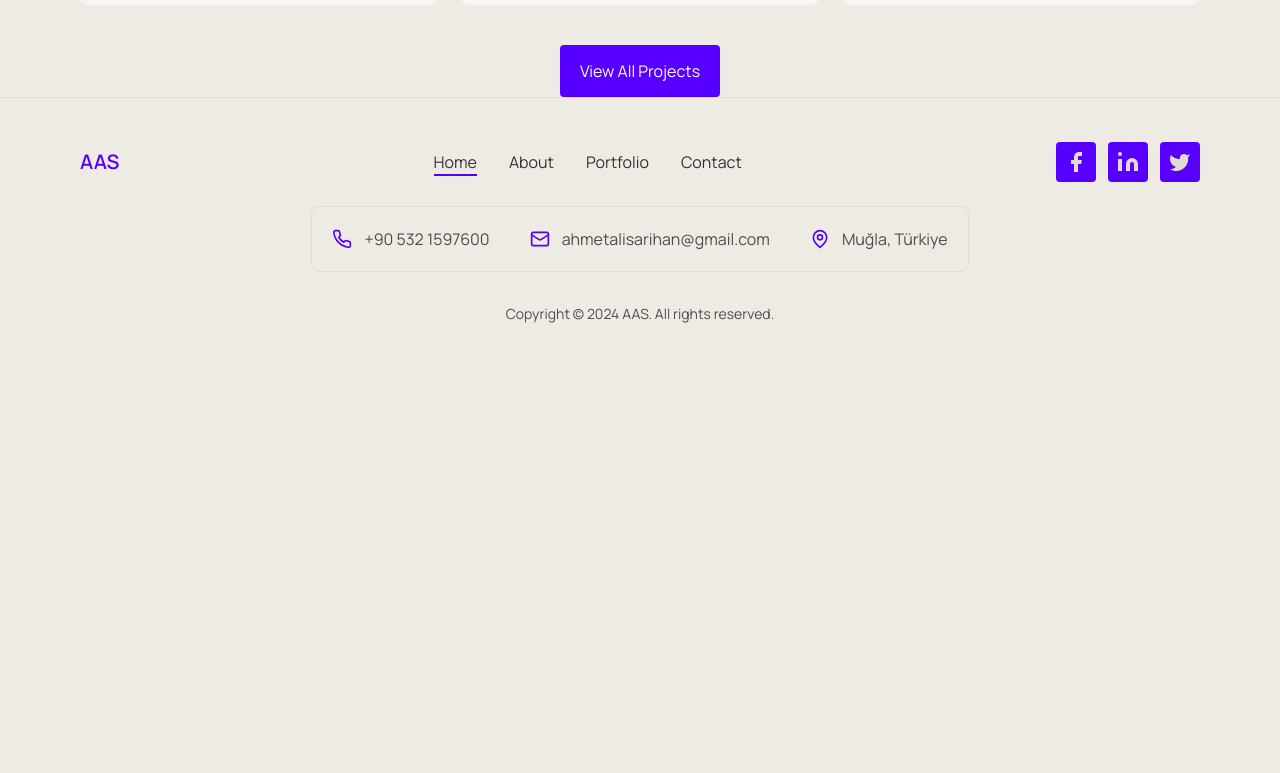
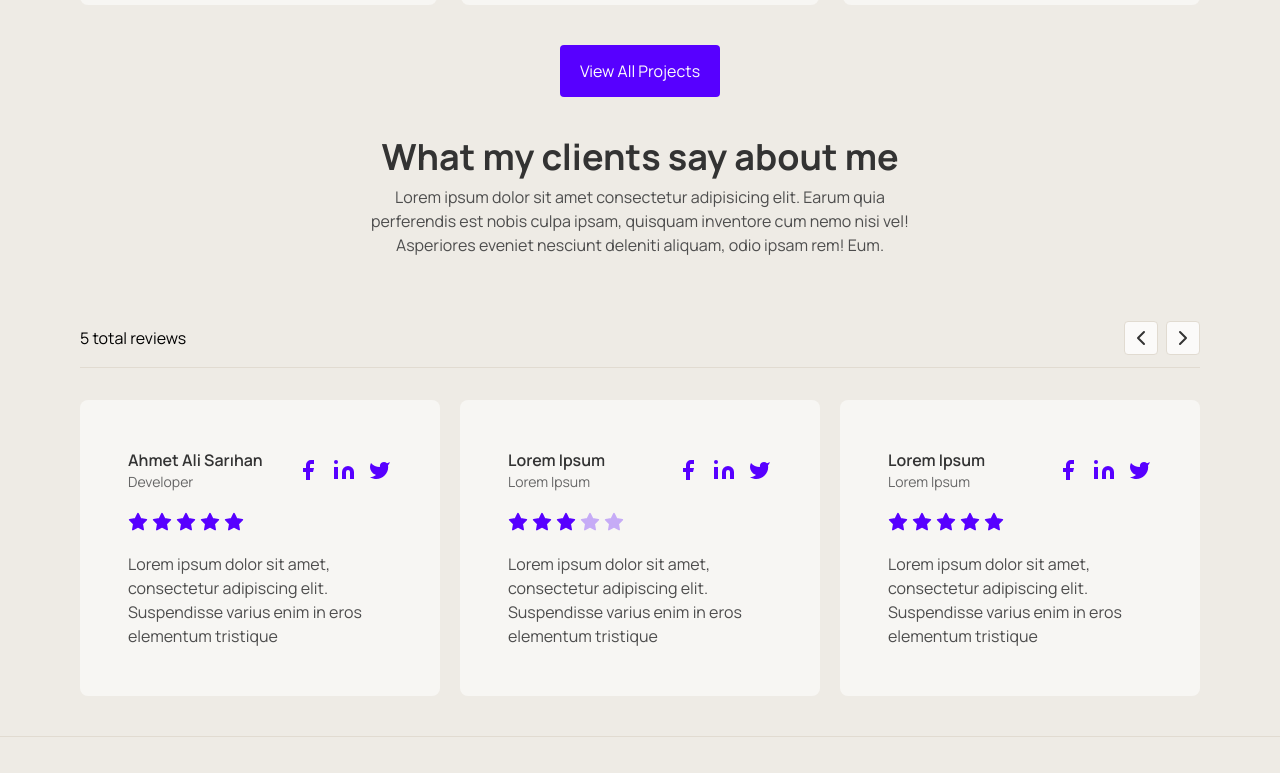
Before and after one commit to ahmetalisarihan/portfolio-next, a Next.js app: page / in a window 1280 px wide. Shown: the part 3687-4460 px from the top of the page. Before the commit the page ends 4051 px from the top, so only its background shows below. Built offline with nearby package versions, Linux system fonts and the light colour scheme.

Commit message:
Add testimonial section

```diff
--- a/app/(root)/(home)/page.tsx
+++ b/app/(root)/(home)/page.tsx
@@ -1,5 +1,6 @@
 import PortfolioItem from "@/components/PortfolioItem";
 import SectionHeading from "@/components/SectionHeading";
+import TestimonialSection from "@/components/TestimonialSection";
 import { benefits, portfolios, skills } from "@/constants";
 import { ArrowRight, Phone } from "lucide-react";
 import Image from "next/image";
@@ -123,6 +124,11 @@ const page = () => {
               View All Projects
               </Link>
       </section>
+
+      {/* testimonial section */}
+      <TestimonialSection />
+
+
     </>
   );
 };
--- /dev/null
+++ b/components/TestimonialSection.tsx
@@ -0,0 +1,112 @@
+"use client";
+
+import React, { useEffect, useRef, useState } from "react";
+import SectionHeading from "./SectionHeading";
+import { reviews } from "@/constants";
+import { ChevronLeft, ChevronRight, Star } from "lucide-react";
+import { Swiper, SwiperSlide } from "swiper/react";
+import { Swiper as SwiperType } from "swiper";
+import "swiper/css";
+import { useWindowSize } from "@/hooks/useWindowsSize";
+
+const TestimonialSection = () => {
+  const swiperRef = useRef<SwiperType>();
+  const [slidesPerView, setSlidesPerView] = useState(3);
+
+  const { width } = useWindowSize();
+  useEffect(() => {
+    if (width < 768) {
+      setSlidesPerView(1);
+    } else if (width < 1268) {
+      setSlidesPerView(2);
+    } else {
+      setSlidesPerView(3);
+    }
+  }, [width]);
+
+  return (
+    <section className="max-width section-padding">
+      <SectionHeading
+        title="What my clients say about me"
+        subtitle="Lorem ipsum dolor sit amet consectetur adipisicing elit. Earum quia perferendis est nobis culpa ipsam,
+          quisquam inventore cum nemo nisi vel! Asperiores eveniet nesciunt deleniti aliquam, odio ipsam rem! Eum."
+      />
+      <div>
+        <div className="pb-3 border-b border-peach flex justify-between items-center">
+          <p>{reviews.length} total reviews</p>
+          <div className="flex gap-2">
+            <button
+              className="bg-peach-200 border border-peach p-1 rounded text-grey-700"
+              onClick={() => swiperRef.current?.slidePrev()}
+            >
+              <ChevronLeft />
+            </button>
+            <button
+              className="bg-peach-200 border border-peach p-1 rounded text-grey-700"
+              onClick={() => swiperRef.current?.slideNext()}
+            >
+              <ChevronRight />
+            </button>
+          </div>
+        </div>
+        <div className="pt-8">
+          <Swiper
+            spaceBetween={20}
+            slidesPerView={slidesPerView}
+            loop={true}
+            onSwiper={(swiper) => (swiperRef.current = swiper)}
+          >
+            {reviews.map((review, index) => (
+              <SwiperSlide key={index}>
+                <SingleReview review={review} />
+              </SwiperSlide>
+            ))}
+          </Swiper>
+        </div>
+      </div>
+    </section>
+  );
+};
+
+export default TestimonialSection;
+
+const SingleReview = ({ review }: { review: (typeof reviews)[0] }) => {
+  return (
+    <div className="box flex flex-col gap-5">
+      <div className="flex items-center justify-between">
+        <div>
+          <h6 className="text-grey-700">{review.name}</h6>
+          <p className="text-grey-500 text-sm">{review.designation}</p>
+        </div>
+        <div className="flex gap-3">
+          {review.socialLinks.map((link, index) => (
+            <a
+              key={index}
+              href={link.url}
+              target="_blank"
+              rel="noreferrer"
+              className="text-purple hover:scale-105 transition-transform duration-300"
+            >
+              <link.icon strokeWidth={0} fill="currentColor" />
+            </a>
+          ))}
+        </div>
+      </div>
+      <div>
+        <div className="flex gap-1">
+          {Array.from({ length: 5 }).map((_, index) => (
+            <Star
+              key={index}
+              size={20}
+              fill="currentColor"
+              className={`text-purple ${
+                index < review.stars ? "opacity-100" : "opacity-30"
+              }`}
+            />
+          ))}
+        </div>
+      </div>
+      <p className="text-grey-600">{review.review}</p>
+    </div>
+  );
+};
--- a/constants/index.ts
+++ b/constants/index.ts
@@ -189,8 +189,8 @@ export const portfolios = [
 export const reviews = [
   {
     id: 1,
-    name: "Lorem Ipsum",
-    designation: "Lorem Ipsum",
+    name: "Ahmet Ali Sarıhan",
+    designation: "Developer",
     review:
       "Lorem ipsum dolor sit amet, consectetur adipiscing elit. Suspendisse varius enim in eros elementum tristique",
     stars: 5,
@@ -289,8 +289,8 @@ export const reviews = [
   },
   {
     id: 5,
-    name: "",
-    designation: "",
+    name: "Lorem Ipsum",
+    designation: "Lorem Ipsum",
     review:
       "Lorem ipsum dolor sit amet, consectetur adipiscing elit. Suspendisse varius enim in eros elementum tristique",
     stars: 4,
--- /dev/null
+++ b/hooks/useWindowsSize.ts
@@ -0,0 +1,20 @@
+import { useState, useEffect } from "react";
+
+export const useWindowSize = () => {
+  const [windowSize, setWindowSize] = useState({
+    width: 0,
+    height: 0,
+  });
+  useEffect(() => {
+    function handleResize() {
+      setWindowSize({
+        width: window.innerWidth,
+        height: window.innerHeight,
+      });
+    }
+    window.addEventListener("resize", handleResize);
+    handleResize();
+    return () => window.removeEventListener("resize", handleResize);
+  }, []);
+  return windowSize;
+};
--- a/package.json
+++ b/package.json
@@ -12,7 +12,8 @@
     "lucide-react": "^0.263.1",
     "next": "14.0.4",
     "react": "^18",
-    "react-dom": "^18"
+    "react-dom": "^18",
+    "swiper": "^11.0.5"
   },
   "devDependencies": {
     "@types/node": "^20",
```
Also changed, not shown: 1 other file (tests, documents, lock files or other folders).
